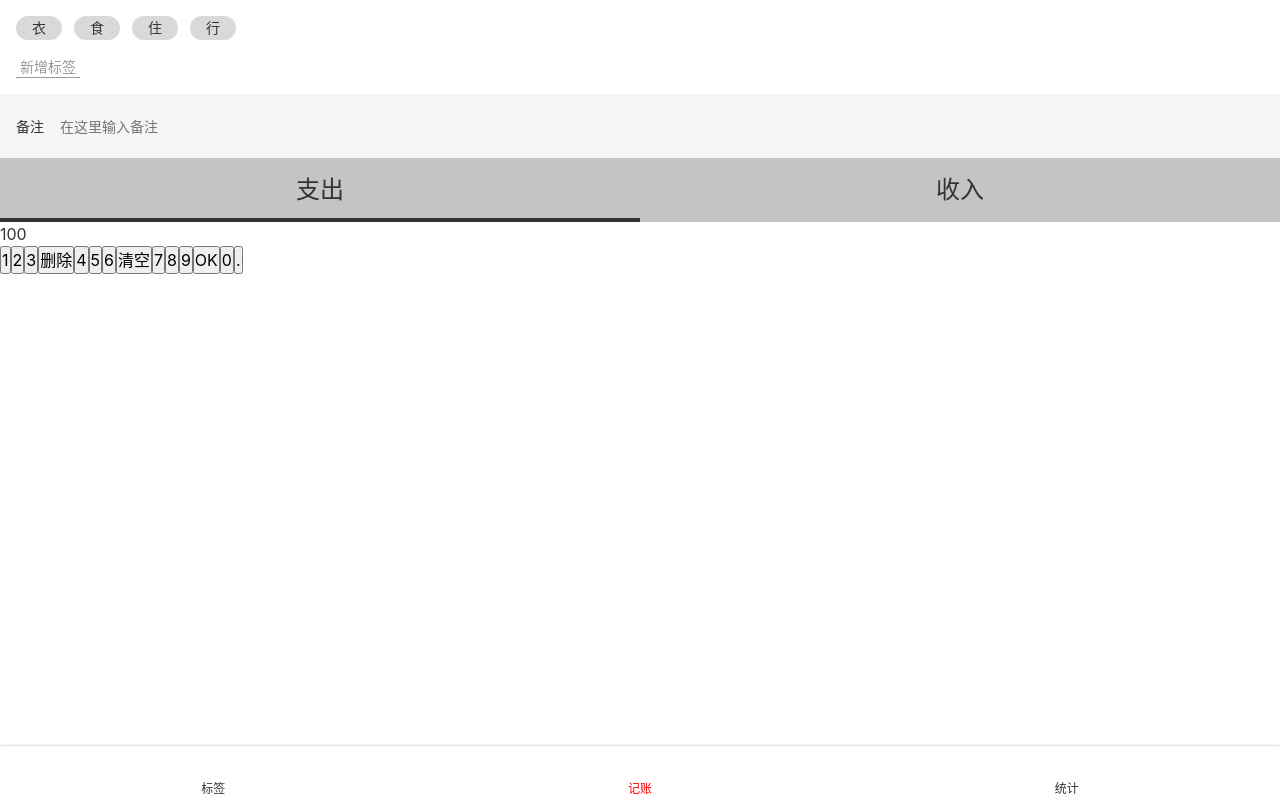
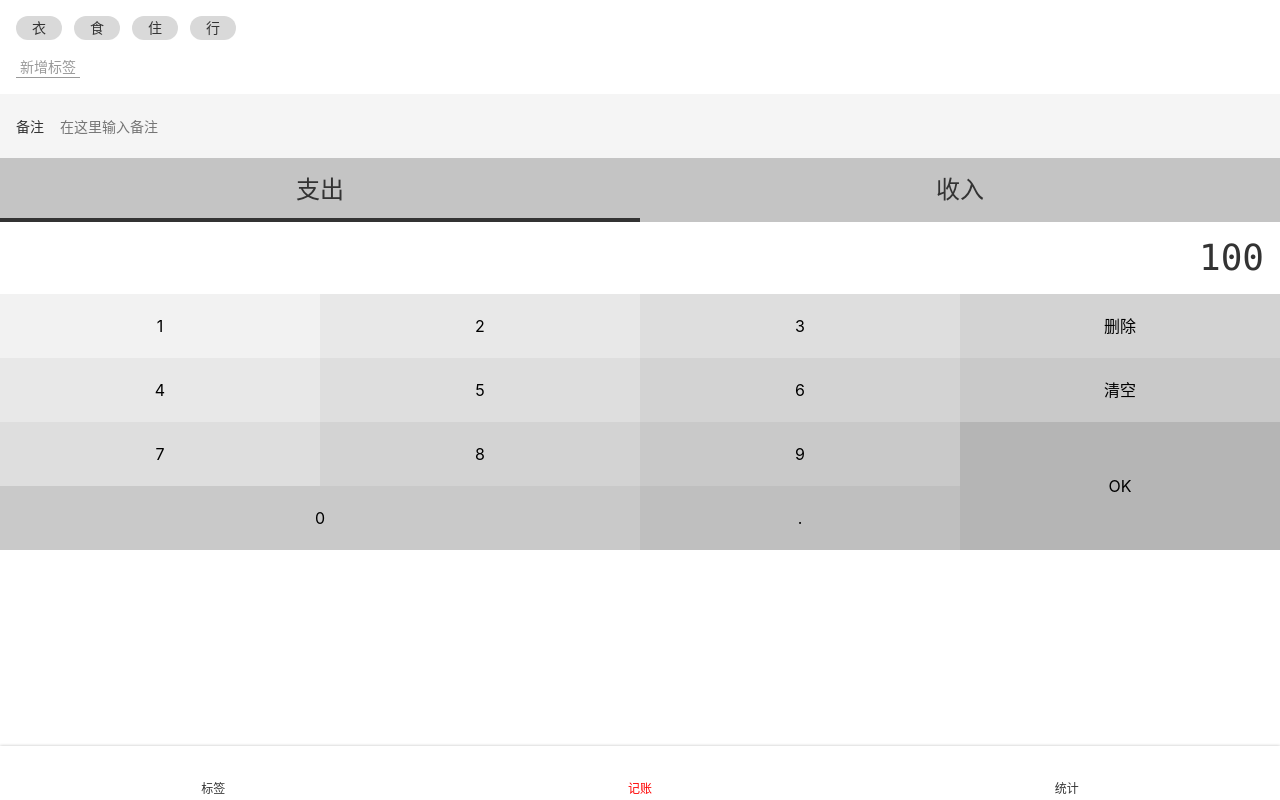
Before and after one commit to Luke19950111/bates-money, a Vue app: page /#/money in a window 1280 px wide. Built offline with nearby package versions, Linux system fonts and the light colour scheme.

Commit message:
Money numberPad样式

```diff
--- a/src/assets/style/helper.scss
+++ b/src/assets/style/helper.scss
@@ -4,3 +4,11 @@
 $font-fang-song: Baskerville, "Times New Roman", "Liberation Serif", STFangsong, FangSong, FangSong_GB2312, "CWTEX\-F", serif;
 
 $color-highlight: #f00;
+
+%clearFix{
+  &::after{
+    content: '';
+    display: block;
+    clear: both;
+  }
+}
--- a/src/views/Money.vue
+++ b/src/views/Money.vue
@@ -24,8 +24,8 @@
             </ul>
         </div>
         <div class="numberPad">
-            <div class="outPut">100</div>
-            <div class="numbers">
+            <div class="output">100</div>
+            <div class="buttons">
                 <button>1</button>
                 <button>2</button>
                 <button>3</button>
@@ -37,8 +37,8 @@
                 <button>7</button>
                 <button>8</button>
                 <button>9</button>
-                <button>OK</button>
-                <button>0</button>
+                <button class="ok">OK</button>
+                <button class="zero">0</button>
                 <button>.</button>
             </div>
         </div>
@@ -52,6 +52,7 @@
 </script>
 
 <style lang="scss" scoped>
+    @import "~@/assets/style/helper.scss";
     .tags{
         font-size: 14px;
         padding: 16px;
@@ -120,4 +121,51 @@
             }
         }
     }
+    .numberPad{
+        .output{
+            font-size: 36px;
+            font-family: Consolas, monospace;
+            padding: 9px 16px;
+            text-align: right;
+        }
+        .buttons{
+            @extend %clearFix;
+            > button{
+                width: 25%;
+                height: 64px;
+                float: left;
+                background: transparent;
+                border: none;
+                &.ok{
+                    height: 64*2px;
+                    float: right;
+                }
+                &.zero{
+                    width: 25*2%;
+                }
+                $bg: #f2f2f2;
+                &:nth-child(1){
+                    background: $bg;
+                }
+                &:nth-child(2), &:nth-child(5){
+                    background: darken($bg, 4%);
+                }
+                &:nth-child(3), &:nth-child(6), &:nth-child(9){
+                    background: darken($bg, 4*2%);
+                }
+                &:nth-child(4), &:nth-child(7), &:nth-child(10){
+                    background: darken($bg, 4*3%);
+                }
+                &:nth-child(8), &:nth-child(11), &:nth-child(13){
+                    background: darken($bg, 4*4%);
+                }
+                &:nth-child(14){
+                    background: darken($bg, 4*5%);
+                }
+                &:nth-child(12){
+                    background: darken($bg, 4*6%);
+                }
+            }
+        }
+    }
 </style>
```
